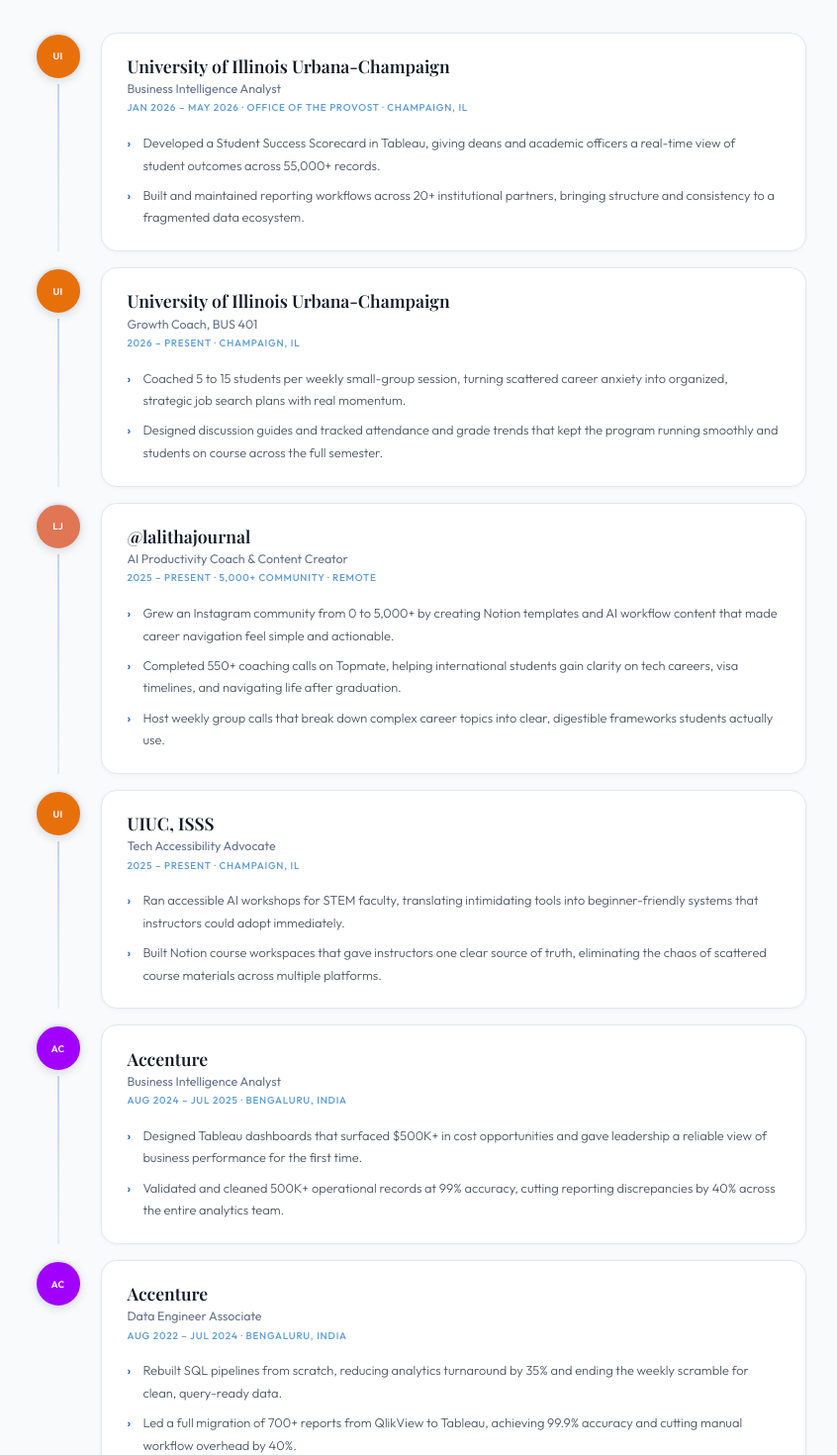
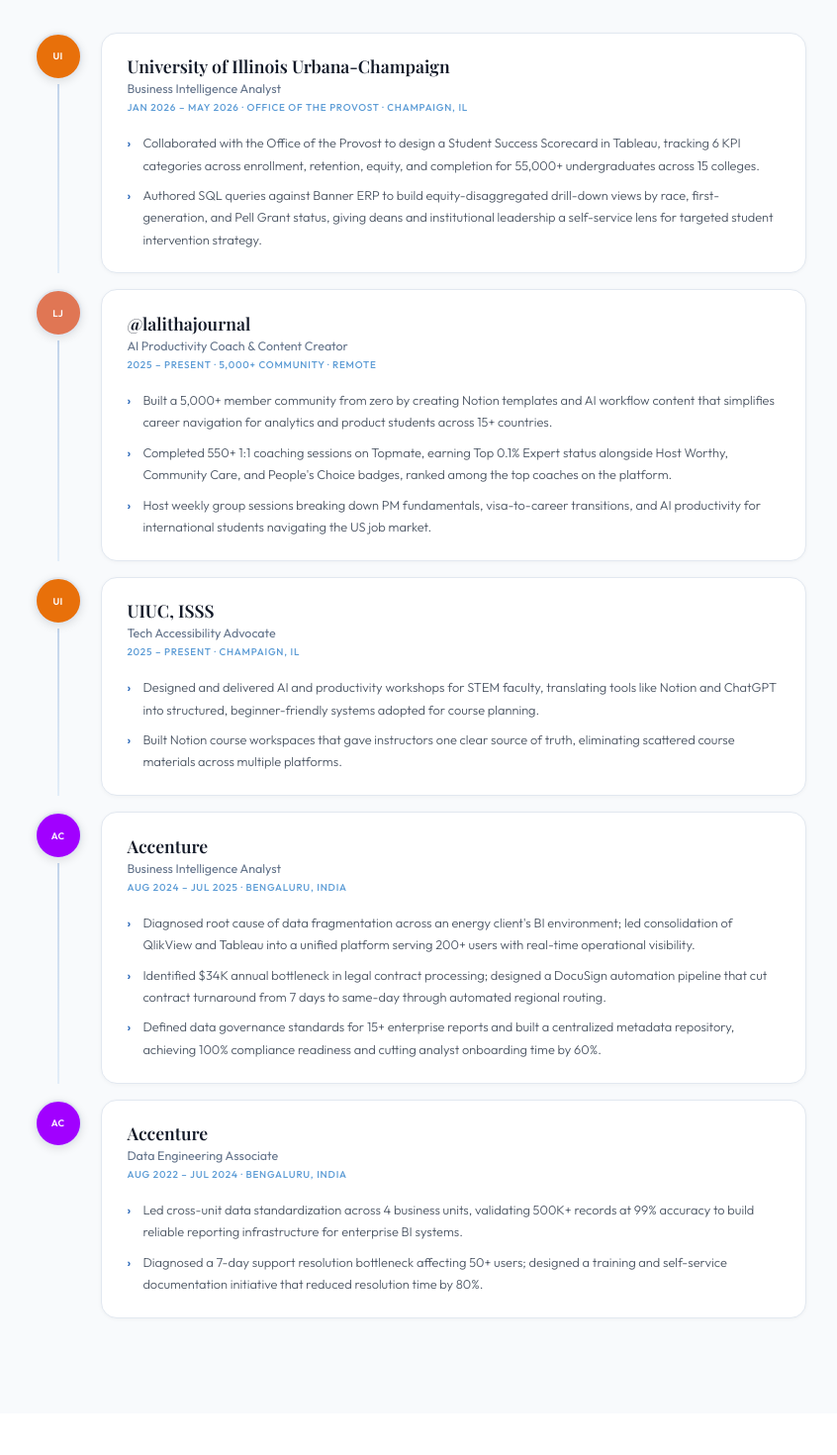
Before and after one commit to llkarri/lalithalahariportfolio, a React (Vite) app: page / in a window 1280 px wide. Shown: the part 3340-4810 px from the top of the page at 99% size, without its empty margins (55-901 px from the left). Built offline with nearby package versions, Linux system fonts and the light colour scheme; a web font is replaced by a local one.

Commit message:
Refactor job roles and update descriptions

```diff
--- a/src/App.tsx
+++ b/src/App.tsx
@@ -85,25 +85,12 @@
     org: 'University of Illinois Urbana-Champaign',
     sub: 'Office of the Provost · Champaign, IL',
     period: 'Jan 2026 – May 2026',
-    logoImg: 'uiuc.jpg',
+    logoImg: null,
     logoInitials: 'UI',
     logoBg: '#e8700a',
     bullets: [
-      'Developed a Student Success Scorecard in Tableau, giving deans and academic officers a real-time view of student outcomes across 55,000+ records.',
-      'Built and maintained reporting workflows across 20+ institutional partners, bringing structure and consistency to a fragmented data ecosystem.',
-    ],
-  },
-  {
-    role: 'Growth Coach, BUS 401',
-    org: 'University of Illinois Urbana-Champaign',
-    sub: 'Champaign, IL',
-    period: '2026 – Present',
-    logoImg: 'uiuc.jpg',
-    logoInitials: 'UI',
-    logoBg: '#e8700a',
-    bullets: [
-      'Coached 5 to 15 students per weekly small-group session, turning scattered career anxiety into organized, strategic job search plans with real momentum.',
-      'Designed discussion guides and tracked attendance and grade trends that kept the program running smoothly and students on course across the full semester.',
+      'Collaborated with the Office of the Provost to design a Student Success Scorecard in Tableau, tracking 6 KPI categories across enrollment, retention, equity, and completion for 55,000+ undergraduates across 15 colleges.',
+      'Authored SQL queries against Banner ERP to build equity-disaggregated drill-down views by race, first-generation, and Pell Grant status, giving deans and institutional leadership a self-service lens for targeted student intervention strategy.',
     ],
   },
   {
@@ -115,9 +102,9 @@
     logoInitials: 'LJ',
     logoBg: '#e07654',
     bullets: [
-      'Grew an Instagram community from 0 to 5,000+ by creating Notion templates and AI workflow content that made career navigation feel simple and actionable.',
-      'Completed 550+ coaching calls on Topmate, helping international students gain clarity on tech careers, visa timelines, and navigating life after graduation.',
-      'Host weekly group calls that break down complex career topics into clear, digestible frameworks students actually use.',
+      'Built a 5,000+ member community from zero by creating Notion templates and AI workflow content that simplifies career navigation for analytics and product students across 15+ countries.',
+      'Completed 550+ 1:1 coaching sessions on Topmate, earning Top 0.1% Expert status alongside Host Worthy, Community Care, and People\'s Choice badges, ranked among the top coaches on the platform.',
+      'Host weekly group sessions breaking down PM fundamentals, visa-to-career transitions, and AI productivity for international students navigating the US job market.',
     ],
   },
   {
@@ -125,12 +112,12 @@
     org: 'UIUC, ISSS',
     sub: 'Champaign, IL',
     period: '2025 – Present',
-    logoImg: 'uiuc.jpg',
+    logoImg: null,
     logoInitials: 'UI',
     logoBg: '#e8700a',
     bullets: [
-      'Ran accessible AI workshops for STEM faculty, translating intimidating tools into beginner-friendly systems that instructors could adopt immediately.',
-      'Built Notion course workspaces that gave instructors one clear source of truth, eliminating the chaos of scattered course materials across multiple platforms.',
+      'Designed and delivered AI and productivity workshops for STEM faculty, translating tools like Notion and ChatGPT into structured, beginner-friendly systems adopted for course planning.',
+      'Built Notion course workspaces that gave instructors one clear source of truth, eliminating scattered course materials across multiple platforms.',
     ],
   },
   {
@@ -138,25 +125,26 @@
     org: 'Accenture',
     sub: 'Bengaluru, India',
     period: 'Aug 2024 – Jul 2025',
-    logoImg: 'accenture.jpg',
+    logoImg: null,
     logoInitials: 'AC',
     logoBg: '#a100ff',
     bullets: [
-      'Designed Tableau dashboards that surfaced $500K+ in cost opportunities and gave leadership a reliable view of business performance for the first time.',
-      'Validated and cleaned 500K+ operational records at 99% accuracy, cutting reporting discrepancies by 40% across the entire analytics team.',
+      'Diagnosed root cause of data fragmentation across an energy client\'s BI environment; led consolidation of QlikView and Tableau into a unified platform serving 200+ users with real-time operational visibility.',
+      'Identified $34K annual bottleneck in legal contract processing; designed a DocuSign automation pipeline that cut contract turnaround from 7 days to same-day through automated regional routing.',
+      'Defined data governance standards for 15+ enterprise reports and built a centralized metadata repository, achieving 100% compliance readiness and cutting analyst onboarding time by 60%.',
     ],
   },
   {
-    role: 'Data Engineer Associate',
+    role: 'Data Engineering Associate',
     org: 'Accenture',
     sub: 'Bengaluru, India',
     period: 'Aug 2022 – Jul 2024',
-    logoImg: 'accenture.jpg',
+    logoImg: null,
     logoInitials: 'AC',
     logoBg: '#a100ff',
     bullets: [
-      'Rebuilt SQL pipelines from scratch, reducing analytics turnaround by 35% and ending the weekly scramble for clean, query-ready data.',
-      'Led a full migration of 700+ reports from QlikView to Tableau, achieving 99.9% accuracy and cutting manual workflow overhead by 40%.',
+      'Led cross-unit data standardization across 4 business units, validating 500K+ records at 99% accuracy to build reliable reporting infrastructure for enterprise BI systems.',
+      'Diagnosed a 7-day support resolution bottleneck affecting 50+ users; designed a training and self-service documentation initiative that reduced resolution time by 80%.',
     ],
   },
 ] as const;
@@ -556,13 +544,13 @@
             <h2 className="section-title">Community, creativity, <em>and travel.</em></h2>
             <hr className="rule" />
             <p style={{ fontSize: '0.9rem', fontWeight: 300, color: MID, lineHeight: 1.85, maxWidth: '620px', marginBottom: '1.4rem' }}>
-              I run <strong style={{ color: INK, fontWeight: 500 }}>@lalithajournal</strong> on Instagram, a community of <strong style={{ color: INK, fontWeight: 500 }}>5,000+ people</strong> navigating analytics and product careers. I host weekly calls to simplify topics that feel overwhelming, from PM fundamentals to figuring out life in tech.
+              I built <strong style={{ color: INK, fontWeight: 500 }}>@lalithajournal</strong> from zero into a <strong style={{ color: INK, fontWeight: 500 }}>5,000+ member community</strong> for analytics and product students, without a budget, a team, or a job title. Just a real gap, and a decision to fill it.
             </p>
             <p style={{ fontSize: '0.9rem', fontWeight: 300, color: MID, lineHeight: 1.85, maxWidth: '620px', marginBottom: '1.4rem' }}>
-              I've completed <strong style={{ color: INK, fontWeight: 500 }}>550+ 1:1 coaching calls on Topmate</strong>, helping international students gain clarity on tech careers, understand the US job market, and build a future they actually want.
+              I've completed <strong style={{ color: INK, fontWeight: 500 }}>550+ coaching sessions on Topmate</strong>, earned <strong style={{ color: INK, fontWeight: 500 }}>Top 0.1% Expert</strong> status, and host weekly group calls breaking down PM, careers, and AI for international students navigating the US job market. The community is the product. The 550 calls are the user research.
             </p>
             <p style={{ fontSize: '0.9rem', fontWeight: 300, color: MID, lineHeight: 1.85, maxWidth: '620px', marginBottom: '2.5rem' }}>
-              Also a <strong style={{ color: INK, fontWeight: 500 }}>Global Educator</strong> with ISSS at UIUC, representing my country and supporting students who are figuring out the world far from home.
+              Outside of that, I travel, explore new places, and stay curious about the world beyond the screen.
             </p>
             <div className="outside-grid">
               <motion.div className="o-card" whileHover={{ y: -5 }} transition={{ duration: 0.2 }}>
```
